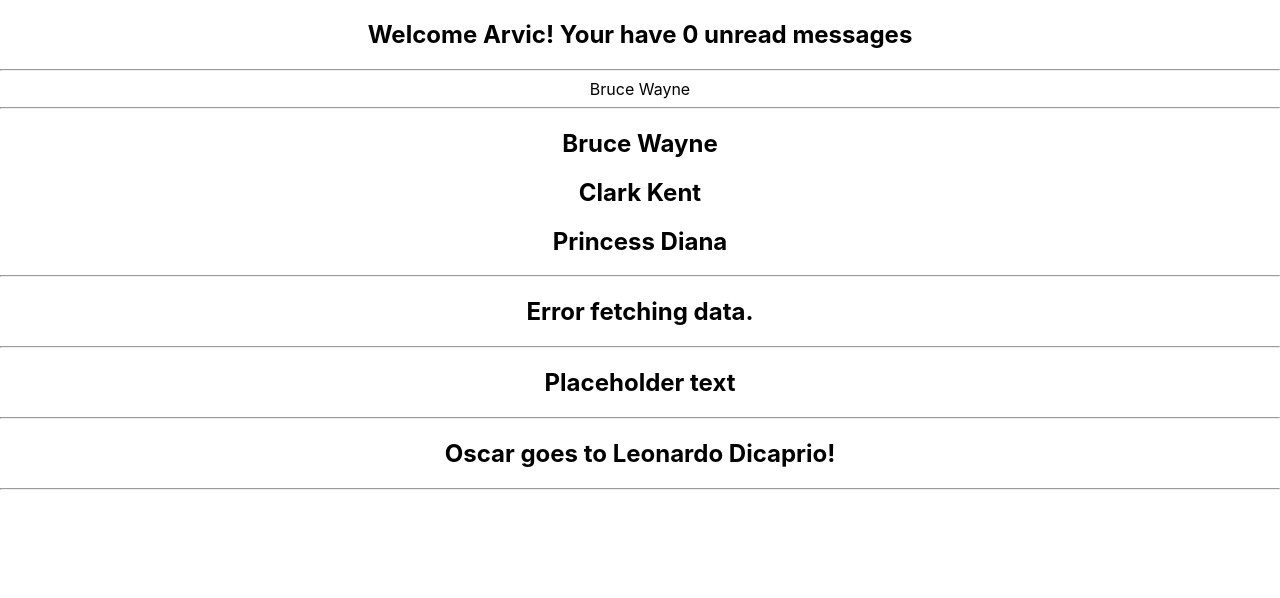
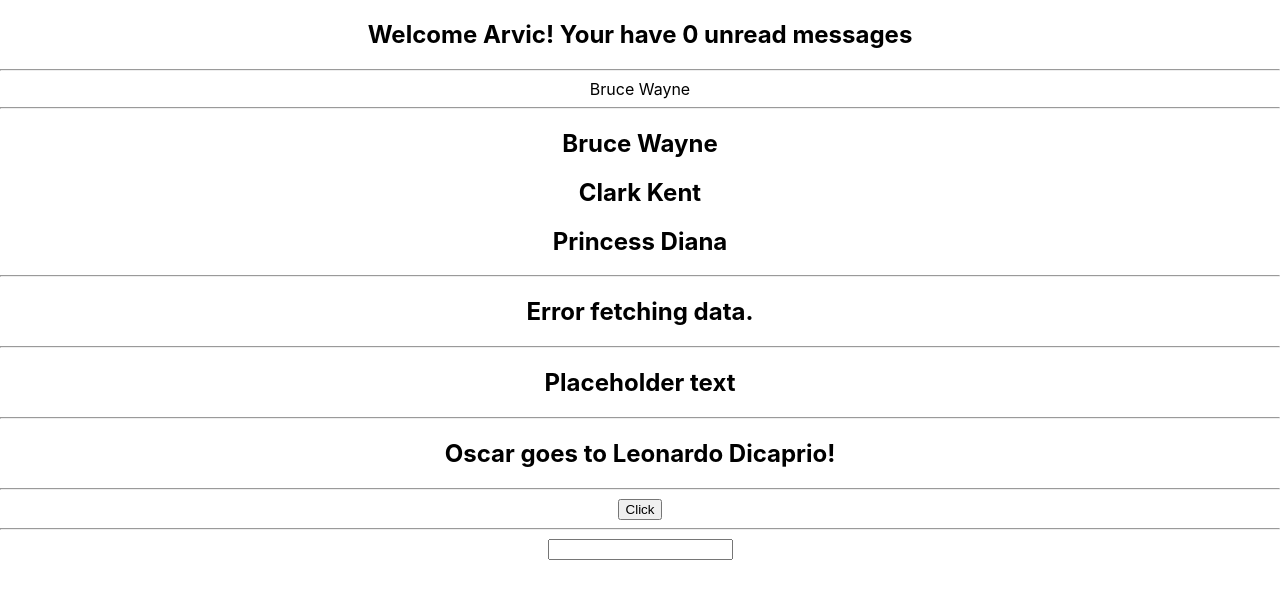
Before and after one commit to kulotsystems/react-ts-codevolution, a React (Vite) app: page / in a window 1280 px wide. Shown: the top 598 px of the page. Built offline with nearby package versions, Linux system fonts and the light colour scheme.

Commit message:
Lesson 6: Event Props.

```diff
--- a/src/App.tsx
+++ b/src/App.tsx
@@ -5,6 +5,8 @@
 import { Status } from "./components/Status";
 import { Heading } from "./components/Heading";
 import { Oscar } from "./components/Oscar";
+import { Button } from "./components/Button";
+import { Input } from "./components/Input";
 
 function App() {
     const personName = {
@@ -43,6 +45,13 @@
                 <Heading>Oscar goes to Leonardo Dicaprio!</Heading>
             </Oscar>
             <hr/>
+            <Button
+                handleClick={(event, id) => {
+                    console.log('Button clicked: ', event, id);
+                }}
+            />
+            <hr/>
+            <Input value='' handleChange={event => console.log(event.target.value)}/>
         </div>
     )
 }
--- /dev/null
+++ b/src/components/Button.tsx
@@ -0,0 +1,12 @@
+type ButtonProps = {
+    handleClick: (event: React.MouseEvent<HTMLButtonElement>, id: number) => void
+};
+
+export const Button = (props: ButtonProps) => {
+
+    return (
+        <div>
+            <button onClick={event => props.handleClick(event, 1)}>Click</button>
+        </div>
+    );
+};
--- /dev/null
+++ b/src/components/Input.tsx
@@ -0,0 +1,16 @@
+type InputProps = {
+    value: string,
+    handleChange: (event: React.ChangeEvent<HTMLInputElement>) => void
+}
+
+export const Input = (props: InputProps) => {
+    const handleInputChange = (event: React.ChangeEvent<HTMLInputElement>) => {
+        console.log(event);
+    }
+
+    return (
+        <div>
+            <input type="text" value={props.value} onChange={handleInputChange}/>
+        </div>
+    );
+};
```
